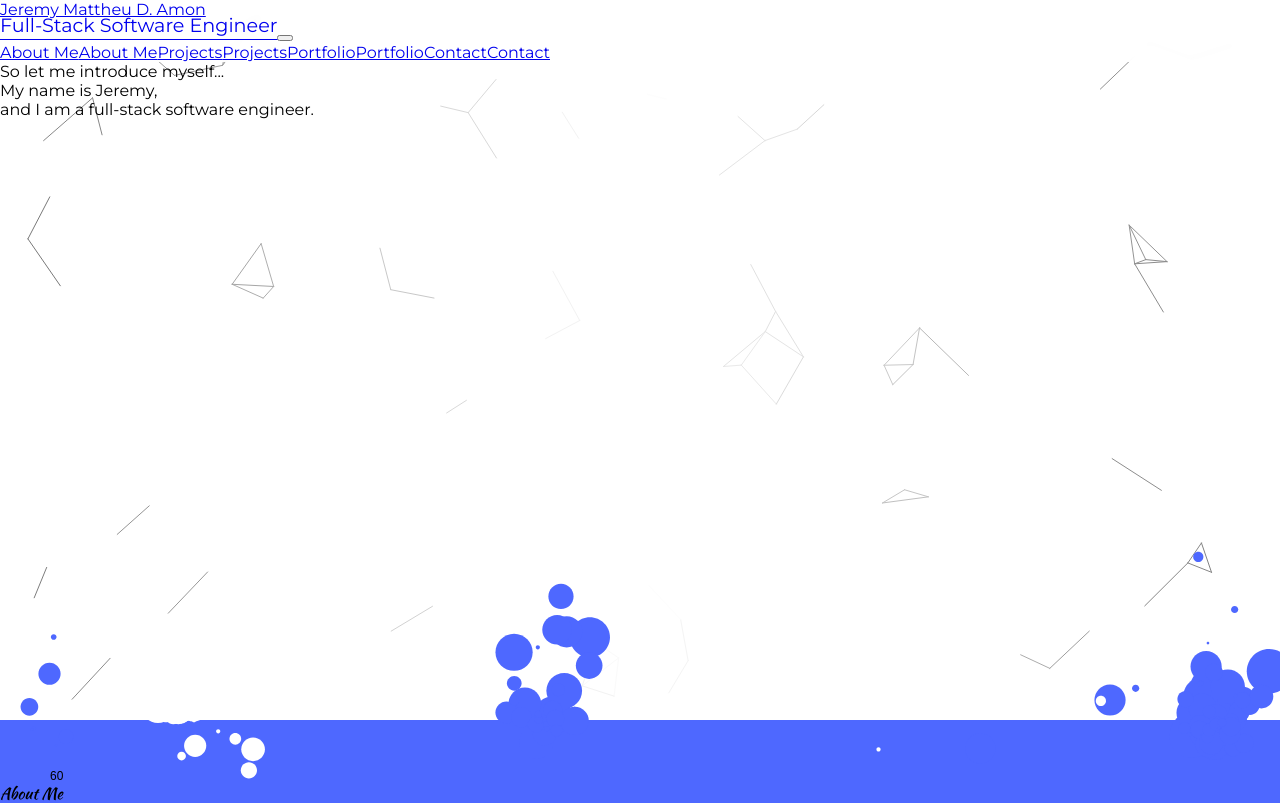
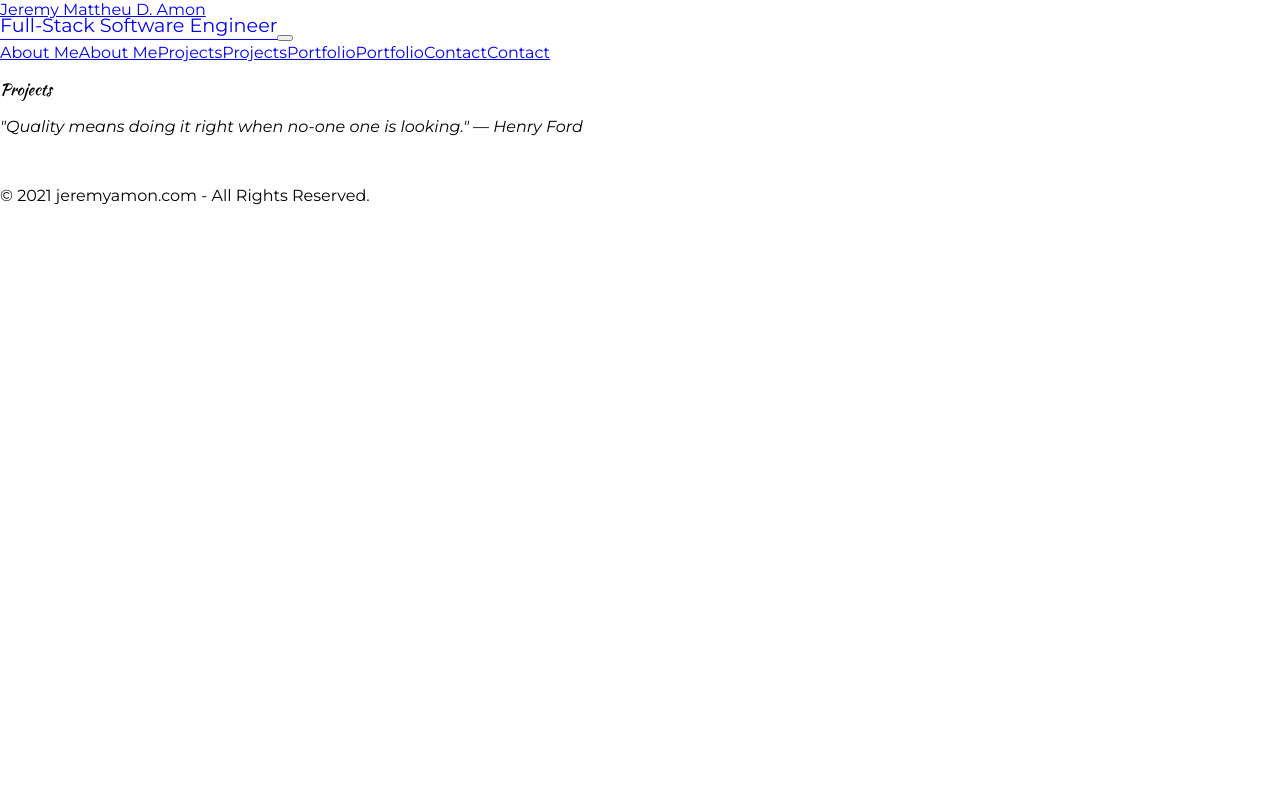
Before and after one commit to OverdriveNGain/portfolio, a React (Create React App) app: page /projects in a window 1280 px wide. Shown: the top 803 px of the page. Built offline with nearby package versions, Linux system fonts and the light colour scheme.

Commit message:
Added placeholders for portfolio and projects page

```diff
--- a/src/App.js
+++ b/src/App.js
@@ -9,6 +9,8 @@ import {
   Route,
 } from "react-router-dom";
 import Contact from './components/Contact';
+import Projects from './components/Projects';
+import Portfolio from './components/Portfolio';
 
 function App() {
   return (
@@ -22,6 +24,12 @@ function App() {
           <Route path="/contact">
             <Contact />
           </Route>
+          <Route path="/projects">
+            <Projects />
+          </Route>
+          <Route path="/portfolio">
+            <Portfolio />
+          </Route>
           <Route path="/">
             <Landing />
           </Route>
--- a/src/components/Navbar.js
+++ b/src/components/Navbar.js
@@ -55,11 +55,11 @@ const Navbar = () => {
                         <Link className={`nav-link px-3 d-none d-md-block bg-md-success ${getNavbarLinkColor(location, "/aboutme")}`} to="/aboutme">About Me</Link>
                         <Link className={`nav-link px-3 d-md-none ${getNavbarLinkColor(location, "/aboutme")}`} to="/aboutme" style={expandBgNavSmall}>About Me</Link>
 
-                        <Link className={`nav-link px-3 d-none d-md-block bg-md-success ${getNavbarLinkColor(location, "/projects")}`} to="/">Projects</Link>
-                        <Link className={`nav-link px-3 d-md-none ${getNavbarLinkColor(location, "/projects")}`} to="/" style={expandBgNavSmall}>Projects</Link>
+                        <Link className={`nav-link px-3 d-none d-md-block bg-md-success ${getNavbarLinkColor(location, "/projects")}`} to="/projects">Projects</Link>
+                        <Link className={`nav-link px-3 d-md-none ${getNavbarLinkColor(location, "/projects")}`} to="/projects" style={expandBgNavSmall}>Projects</Link>
 
-                        <Link className={`nav-link px-3 d-none d-md-block bg-md-success ${getNavbarLinkColor(location, "/portfolio")}`} to="/">Portfolio</Link>
-                        <Link className={`nav-link px-3 d-md-none ${getNavbarLinkColor(location, "/portfolio")}`} to="/" style={expandBgNavSmall}>Portfolio</Link>
+                        <Link className={`nav-link px-3 d-none d-md-block bg-md-success ${getNavbarLinkColor(location, "/portfolio")}`} to="/portfolio">Portfolio</Link>
+                        <Link className={`nav-link px-3 d-md-none ${getNavbarLinkColor(location, "/portfolio")}`} to="/portfolio" style={expandBgNavSmall}>Portfolio</Link>
 
                         <Link className={`nav-link px-3 d-none d-md-block bg-md-success ${getNavbarLinkColor(location, "/contact")}`} to="/contact">Contact</Link>
                         <Link className={`nav-link px-3 d-md-none ${getNavbarLinkColor(location, "/contact")}`} to="/contact" style={expandBgNavSmall}>Contact</Link>
--- /dev/null
+++ b/src/components/Portfolio.js
@@ -0,0 +1,20 @@
+import { useEffect } from "react";
+
+const Portfolio = () => {
+    useEffect(() => {
+        window.scrollTo(0, 0);
+    }, []);
+    return (
+        <div className="container">
+            <div className="row justify-content-center">
+                <div className="col col-md-10 px-4">
+                    <p className="py-5" />
+                    <p className="display-1 font-title text-primary text-center">Portfolio</p>
+                </div>
+            </div>
+
+        </div>
+    );
+}
+
+export default Portfolio;
--- /dev/null
+++ b/src/components/Projects.js
@@ -0,0 +1,20 @@
+import { useEffect } from "react";
+
+const Projects = () => {
+    useEffect(() => {
+        window.scrollTo(0, 0);
+    }, []);
+    return (
+        <div className="container">
+            <div className="row justify-content-center">
+                <div className="col col-md-10 px-4">
+                    <p className="py-5" />
+                    <p className="display-1 font-title text-primary text-center">Projects</p>
+                </div>
+            </div>
+
+        </div>
+    );
+}
+
+export default Projects;
```
